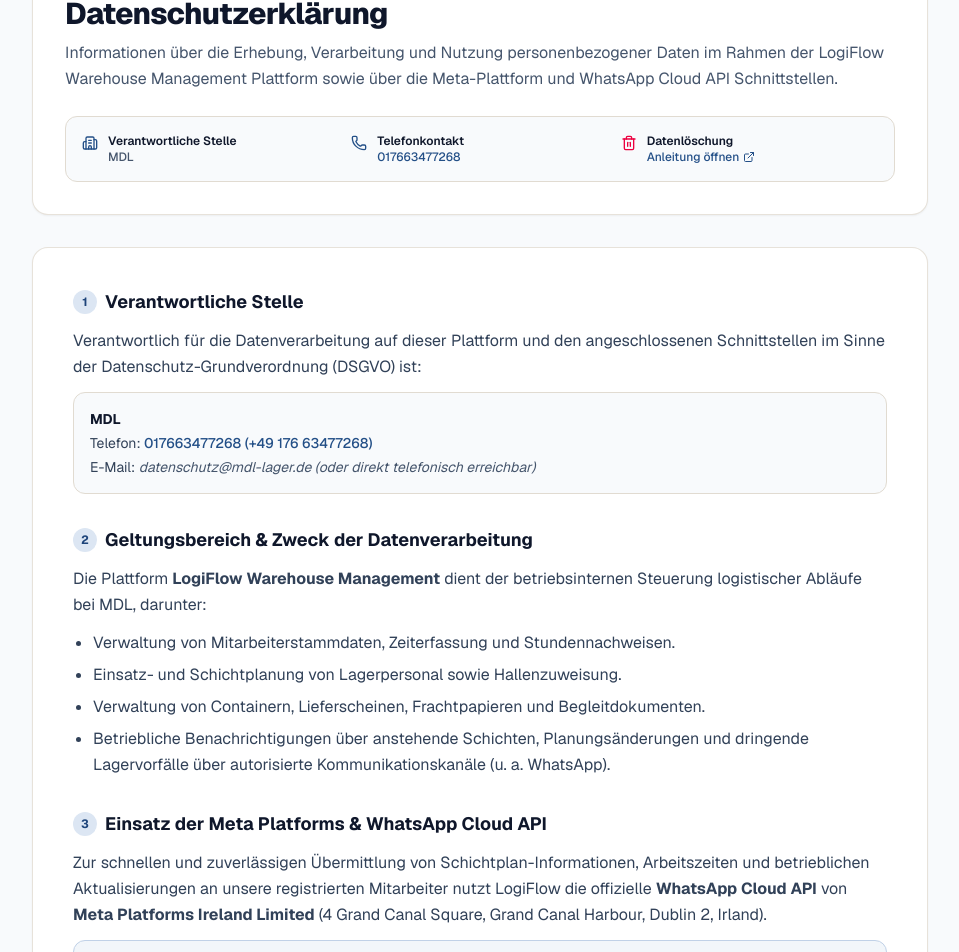
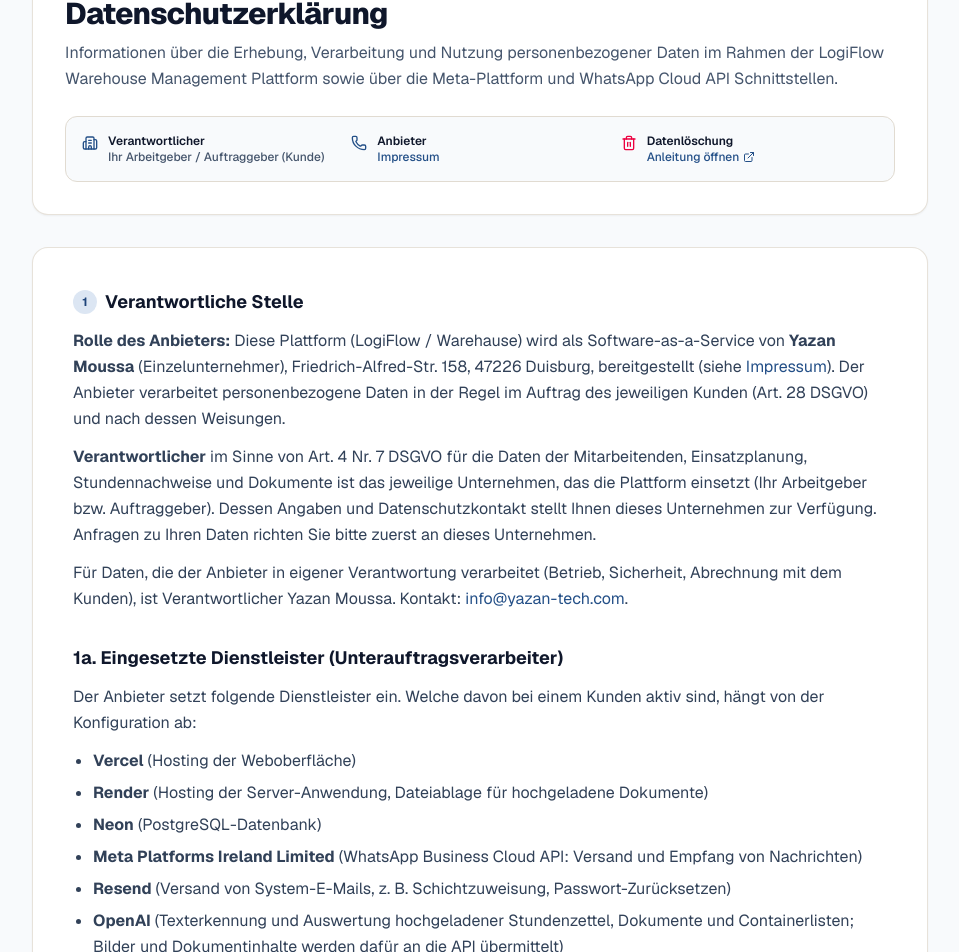
Before and after one commit to YazanMou23/Warehause-TEST, a Next.js app in the folder frontend/: page /datenschutz in a window 1280 px wide. Shown: the part 180-1132 px from the top of the page, without its empty margins (160-1119 px from the left). Built offline with nearby package versions, Linux system fonts and the light colour scheme.

Commit message:
docs+pages: legal pages for SaaS rental (Impressum, Datenschutz roles, AVV draft)

```diff
--- a/frontend/src/app/datenloeschung/page.tsx
+++ b/frontend/src/app/datenloeschung/page.tsx
@@ -41,7 +41,7 @@ export default function DatenloeschungPage() {
                 <span className="font-bold text-slate-900 text-sm leading-tight block">
                   LogiFlow
                 </span>
-                <span className="text-[10px] text-slate-500 block">MDL Datenverwaltung</span>
+                <span className="text-[10px] text-slate-500 block">Datenverwaltung</span>
               </div>
             </div>
           </div>
@@ -102,24 +102,17 @@ export default function DatenloeschungPage() {
             {/* Direct Contact for Deletion */}
             <div className="mt-6 p-4 bg-slate-50 border border-slate-200 rounded-xl">
               <div className="text-xs font-semibold text-slate-500 uppercase tracking-wider mb-2">
-                {lang === "de" ? "Verantwortliche Kontaktstelle für Datenlöschung:" : "Direct Contact for Erasure Requests:"}
+                {lang === "de" ? "Kontaktstelle für Datenlöschung (Anbieter der Plattform; Anfragen werden an den verantwortlichen Kunden weitergeleitet):" : "Contact for erasure requests (platform provider; requests are forwarded to the responsible customer):"}
               </div>
               <div className="flex flex-col sm:flex-row sm:items-center gap-3 text-sm">
                 <div className="flex items-center gap-2 font-bold text-slate-900">
                   <Building2 className="w-4 h-4 text-slate-500" />
-                  MDL
-                </div>
-                <div className="hidden sm:block text-slate-300">•</div>
-                <div className="flex items-center gap-2">
-                  <Phone className="w-4 h-4 text-blue-600" />
-                  <a href="tel:017663477268" className="text-blue-600 hover:underline font-semibold">
-                    017663477268 (+49 176 63477268)
-                  </a>
+                  Yazan Moussa
                 </div>
                 <div className="hidden sm:block text-slate-300">•</div>
                 <div className="flex items-center gap-2 text-slate-600">
                   <Mail className="w-4 h-4 text-slate-500" />
-                  <span>datenschutz@mdl-lager.de</span>
+                  <span>info@yazan-tech.com</span>
                 </div>
               </div>
             </div>
@@ -146,22 +139,14 @@ export default function DatenloeschungPage() {
                   <p className="text-sm text-slate-600 leading-relaxed">
                     {lang === "de" ? (
                       <>
-                        Senden Sie uns eine formlose Anfrage per Telefon unter{" "}
-                        <a href="tel:017663477268" className="text-blue-600 hover:underline font-semibold">
-                          017663477268
-                        </a>{" "}
-                        oder per E-Mail an <strong>datenschutz@mdl-lager.de</strong> mit dem
+                        Senden Sie uns eine formlose Anfrage per E-Mail an <strong>info@yazan-tech.com</strong> mit dem
                         Betreff <em>„Antrag auf Datenlöschung / Meta App Data Deletion“</em>.
                         Geben Sie bitte Ihre registrierte Mobiltelefonnummer bzw. Ihren
                         Mitarbeiternamen an.
                       </>
                     ) : (
                       <>
-                        Contact us by phone at{" "}
-                        <a href="tel:017663477268" className="text-blue-600 hover:underline font-semibold">
-                          +49 176 63477268
-                        </a>{" "}
-                        or by email to <strong>datenschutz@mdl-lager.de</strong> with the subject{" "}
+                        Contact us by email at <strong>info@yazan-tech.com</strong> with the subject{" "}
                         <em>&quot;Meta App Data Deletion Request&quot;</em>. Please provide your
                         registered mobile phone number or username.
                       </>
@@ -243,8 +228,8 @@ export default function DatenloeschungPage() {
               </div>
               <p className="leading-relaxed">
                 {lang === "de"
-                  ? "Falls Sie eine App über Ihr Facebook-Konto autorisiert haben, können Sie den Zugriff auch direkt in Ihrem Meta-Konto widerrufen: Gehen Sie zu Facebook Einstellungen & Privatsphäre > Einstellungen > Apps und Websites > LogiFlow / MDL auswählen und auf „Entfernen“ klicken."
-                  : "If you connected an app via your Facebook profile, you can also revoke authorization via Meta account settings: Go to Facebook Settings & Privacy > Settings > Apps and Websites > Select LogiFlow / MDL and click 'Remove'."}
+                  ? "Falls Sie eine App über Ihr Facebook-Konto autorisiert haben, können Sie den Zugriff auch direkt in Ihrem Meta-Konto widerrufen: Gehen Sie zu Facebook Einstellungen & Privatsphäre > Einstellungen > Apps und Websites > LogiFlow auswählen und auf „Entfernen“ klicken."
+                  : "If you connected an app via your Facebook profile, you can also revoke authorization via Meta account settings: Go to Facebook Settings & Privacy > Settings > Apps and Websites > Select LogiFlow and click 'Remove'."}
               </p>
             </div>
 
@@ -271,7 +256,7 @@ export default function DatenloeschungPage() {
 
       {/* Footer */}
       <footer className="border-t border-slate-200 bg-white py-4 px-4 text-center text-xs text-slate-500">
-        © {new Date().getFullYear()} MDL · LogiFlow Warehouse Management System
+        © {new Date().getFullYear()} Yazan Moussa · LogiFlow Warehouse Management System
       </footer>
     </div>
   );
--- a/frontend/src/app/datenschutz/page.tsx
+++ b/frontend/src/app/datenschutz/page.tsx
@@ -41,7 +41,7 @@ export default function DatenschutzPage() {
                 <span className="font-bold text-slate-900 text-sm leading-tight block">
                   LogiFlow
                 </span>
-                <span className="text-[10px] text-slate-500 block">MDL Lagerverwaltung</span>
+                <span className="text-[10px] text-slate-500 block">Warehouse Management</span>
               </div>
             </div>
           </div>
@@ -87,7 +87,7 @@ export default function DatenschutzPage() {
               </span>
               <span className="inline-flex items-center gap-1.5 px-2.5 py-1 rounded-full text-xs font-medium bg-slate-100 text-slate-600">
                 <Clock className="w-3.5 h-3.5" />
-                {lang === "de" ? "Stand: März 2025" : "Effective: March 2025"}
+                {lang === "de" ? "Stand: November 2026 (Entwurf)" : "Effective: November 2026 (draft)"}
               </span>
               <span className="inline-flex items-center gap-1.5 px-2.5 py-1 rounded-full text-xs font-medium bg-emerald-50 text-emerald-700 border border-emerald-200">
                 Meta App & WhatsApp Cloud API
@@ -109,23 +109,18 @@ export default function DatenschutzPage() {
                 <Building2 className="w-4 h-4 text-blue-600 shrink-0 mt-0.5" />
                 <div>
                   <div className="font-semibold text-slate-900">
-                    {lang === "de" ? "Verantwortliche Stelle" : "Data Controller"}
+                    {lang === "de" ? "Verantwortlicher" : "Data Controller"}
                   </div>
-                  <div className="text-slate-600 font-medium">MDL</div>
+                  <div className="text-slate-600 font-medium">{lang === "de" ? "Ihr Arbeitgeber / Auftraggeber (Kunde)" : "Your employer / client (customer)"}</div>
                 </div>
               </div>
               <div className="flex items-start gap-2.5">
                 <Phone className="w-4 h-4 text-blue-600 shrink-0 mt-0.5" />
                 <div>
                   <div className="font-semibold text-slate-900">
-                    {lang === "de" ? "Telefonkontakt" : "Telephone"}
+                    {lang === "de" ? "Anbieter" : "Provider"}
                   </div>
-                  <a
-                    href="tel:017663477268"
-                    className="text-blue-600 hover:underline font-medium"
-                  >
-                    017663477268
-                  </a>
+                  <Link href="/impressum" className="text-blue-600 hover:underline font-medium">Impressum</Link>
                 </div>
               </div>
               <div className="flex items-start gap-2.5">
@@ -159,25 +154,46 @@ export default function DatenschutzPage() {
                     Verantwortliche Stelle
                   </h2>
                   <p className="text-slate-700">
-                    Verantwortlich für die Datenverarbeitung auf dieser Plattform und den
-                    angeschlossenen Schnittstellen im Sinne der Datenschutz-Grundverordnung
-                    (DSGVO) ist:
+                    <strong>Rolle des Anbieters:</strong> Diese Plattform (LogiFlow / Warehause) wird als
+                    Software-as-a-Service von <strong>Yazan Moussa</strong> (Einzelunternehmer),
+                    Friedrich-Alfred-Str. 158, 47226 Duisburg, bereitgestellt (siehe{" "}
+                    <Link href="/impressum" className="text-blue-600 hover:underline">Impressum</Link>).
+                    Der Anbieter verarbeitet personenbezogene Daten in der Regel im Auftrag des jeweiligen
+                    Kunden (Art. 28 DSGVO) und nach dessen Weisungen.
                   </p>
-                  <div className="bg-slate-50 border border-slate-200 rounded-xl p-4 text-sm space-y-1">
-                    <p className="font-bold text-slate-900">MDL</p>
-                    <p className="text-slate-700">
-                      Telefon:{" "}
-                      <a href="tel:017663477268" className="text-blue-600 hover:underline font-medium">
-                        017663477268 (+49 176 63477268)
-                      </a>
-                    </p>
-                    <p className="text-slate-700">
-                      E-Mail:{" "}
-                      <span className="text-slate-600 italic">
-                        datenschutz@mdl-lager.de (oder direkt telefonisch erreichbar)
-                      </span>
-                    </p>
-                  </div>
+                  <p className="text-slate-700">
+                    <strong>Verantwortlicher</strong> im Sinne von Art. 4 Nr. 7 DSGVO für die Daten der
+                    Mitarbeitenden, Einsatzplanung, Stundennachweise und Dokumente ist das jeweilige
+                    Unternehmen, das die Plattform einsetzt (Ihr Arbeitgeber bzw. Auftraggeber). Dessen
+                    Angaben und Datenschutzkontakt stellt Ihnen dieses Unternehmen zur Verfügung.
+                    Anfragen zu Ihren Daten richten Sie bitte zuerst an dieses Unternehmen.
+                  </p>
+                  <p className="text-slate-700">
+                    Für Daten, die der Anbieter in eigener Verantwortung verarbeitet (Betrieb, Sicherheit,
+                    Abrechnung mit dem Kunden), ist Verantwortlicher Yazan Moussa. Kontakt:{" "}
+                    <a href="mailto:info@yazan-tech.com" className="text-blue-600 hover:underline">info@yazan-tech.com</a>.
+                  </p>
+                </section>
+
+                <section className="space-y-3">
+                  <h2 className="text-lg font-bold text-slate-900">1a. Eingesetzte Dienstleister (Unterauftragsverarbeiter)</h2>
+                  <p className="text-slate-700">
+                    Der Anbieter setzt folgende Dienstleister ein. Welche davon bei einem Kunden aktiv sind,
+                    hängt von der Konfiguration ab:
+                  </p>
+                  <ul className="list-disc pl-5 space-y-1.5 text-slate-700">
+                    <li><strong>Vercel</strong> (Hosting der Weboberfläche)</li>
+                    <li><strong>Render</strong> (Hosting der Server-Anwendung, Dateiablage für hochgeladene Dokumente)</li>
+                    <li><strong>Neon</strong> (PostgreSQL-Datenbank)</li>
+                    <li><strong>Meta Platforms Ireland Limited</strong> (WhatsApp Business Cloud API: Versand und Empfang von Nachrichten)</li>
+                    <li><strong>Resend</strong> (Versand von System-E-Mails, z. B. Schichtzuweisung, Passwort-Zurücksetzen)</li>
+                    <li><strong>OpenAI</strong> (Texterkennung und Auswertung hochgeladener Stundenzettel, Dokumente und Containerlisten; Bilder und Dokumentinhalte werden dafür an die API übermittelt)</li>
+                  </ul>
+                  <p className="text-slate-700 text-sm">
+                    Einige dieser Dienstleister können Daten in Drittländern (z. B. USA) verarbeiten.
+                    Grundlage sind Angemessenheitsbeschlüsse bzw. Standardvertragsklauseln nach
+                    Art. 44 ff. DSGVO. Die aktuelle Liste stellt der Anbieter Kunden auf Anfrage zur Verfügung.
+                  </p>
                 </section>
 
                 {/* 2. Geltungsbereich & Verarbeitungszweck */}
@@ -190,7 +206,7 @@ export default function DatenschutzPage() {
                   </h2>
                   <p className="text-slate-700">
                     Die Plattform <strong>LogiFlow Warehouse Management</strong> dient der
-                    betriebsinternen Steuerung logistischer Abläufe bei MDL, darunter:
+                    betrieblichen Steuerung logistischer Abläufe des jeweiligen Kunden, darunter:
                   </p>
                   <ul className="list-disc pl-5 space-y-1.5 text-slate-700">
                     <li>
@@ -409,24 +425,45 @@ export default function DatenschutzPage() {
                     Data Controller
                   </h2>
                   <p className="text-slate-700">
-                    The party responsible for data processing on this platform and its connected
-                    APIs pursuant to the General Data Protection Regulation (GDPR) is:
+                    <strong>Role of the provider:</strong> This platform (LogiFlow / Warehause) is provided
+                    as software-as-a-service by <strong>Yazan Moussa</strong> (sole proprietor),
+                    Friedrich-Alfred-Str. 158, 47226 Duisburg, Germany (see{" "}
+                    <Link href="/impressum" className="text-blue-600 hover:underline">Legal notice</Link>).
+                    The provider generally processes personal data on behalf of the respective customer
+                    (Art. 28 GDPR) and on its instructions.
                   </p>
-                  <div className="bg-slate-50 border border-slate-200 rounded-xl p-4 text-sm space-y-1">
-                    <p className="font-bold text-slate-900">MDL</p>
-                    <p className="text-slate-700">
-                      Telephone:{" "}
-                      <a href="tel:017663477268" className="text-blue-600 hover:underline font-medium">
-                        017663477268 (+49 176 63477268)
-                      </a>
-                    </p>
-                    <p className="text-slate-700">
-                      Email:{" "}
-                      <span className="text-slate-600 italic">
-                        datenschutz@mdl-lager.de (or reachable via telephone above)
-                      </span>
-                    </p>
-                  </div>
+                  <p className="text-slate-700">
+                    The <strong>controller</strong> (Art. 4(7) GDPR) for employee data, shift planning, timesheets
+                    and documents is the company that uses the platform (your employer or client). That company
+                    provides its own details and privacy contact. Please send requests about your data to that
+                    company first.
+                  </p>
+                  <p className="text-slate-700">
+                    For data the provider processes under its own responsibility (operation, security, billing
+                    of the customer), the controller is Yazan Moussa. Contact:{" "}
+                    <a href="mailto:info@yazan-tech.com" className="text-blue-600 hover:underline">info@yazan-tech.com</a>.
+                  </p>
+                </section>
+
+                <section className="space-y-3">
+                  <h2 className="text-lg font-bold text-slate-900">1a. Service providers (sub-processors)</h2>
+                  <p className="text-slate-700">
+                    The provider uses the following service providers. Which of them are active for a customer
+                    depends on its configuration:
+                  </p>
+                  <ul className="list-disc pl-5 space-y-1.5 text-slate-700">
+                    <li><strong>Vercel</strong> (hosting of the web interface)</li>
+                    <li><strong>Render</strong> (hosting of the server application, storage of uploaded documents)</li>
+                    <li><strong>Neon</strong> (PostgreSQL database)</li>
+                    <li><strong>Meta Platforms Ireland Limited</strong> (WhatsApp Business Cloud API: sending and receiving messages)</li>
+                    <li><strong>Resend</strong> (system emails, e.g. shift assignment, password reset)</li>
+                    <li><strong>OpenAI</strong> (text recognition and analysis of uploaded timesheets, documents and container lists; images and document content are sent to the API for this)</li>
+                  </ul>
+                  <p className="text-slate-700 text-sm">
+                    Some of these providers may process data in third countries (e.g. USA), based on adequacy
+                    decisions or standard contractual clauses (Art. 44 et seq. GDPR). The provider supplies the
+                    current list to customers on request.
+                  </p>
                 </section>
 
                 <section className="space-y-3">
@@ -438,7 +475,7 @@ export default function DatenschutzPage() {
                   </h2>
                   <p className="text-slate-700">
                     The <strong>LogiFlow Warehouse Management</strong> platform is used for
-                    internal operations and logistics management at MDL, including:
+                    operational management of logistics processes of the respective customer, including:
                   </p>
                   <ul className="list-disc pl-5 space-y-1.5 text-slate-700">
                     <li>Employee data management, attendance, and timesheets.</li>
@@ -542,7 +579,7 @@ export default function DatenschutzPage() {
 
             {/* Footer Note */}
             <div className="border-t border-slate-200 pt-6 text-xs text-slate-500 flex flex-col sm:flex-row items-center justify-between gap-4">
-              <p>© {new Date().getFullYear()} MDL · LogiFlow Warehouse Management</p>
+              <p>© {new Date().getFullYear()} Yazan Moussa · LogiFlow Warehouse Management</p>
               <div className="flex items-center gap-4">
                 <Link href="/datenloeschung" className="hover:text-blue-600 underline">
                   {lang === "de" ? "Anleitung zur Datenlöschung" : "Data Deletion Instructions"}
--- /dev/null
+++ b/frontend/src/app/impressum/page.tsx
@@ -0,0 +1,61 @@
+import Link from "next/link";
+
+export const metadata = { title: "Impressum – LogiFlow" };
+
+export default function ImpressumPage() {
+  return (
+    <div className="min-h-screen bg-slate-50 text-slate-800 px-4 py-10">
+      <main className="max-w-2xl mx-auto bg-white border border-slate-200 rounded-2xl p-6 sm:p-10 space-y-6 text-sm leading-relaxed">
+        <Link href="/login" className="text-xs text-blue-600 hover:underline">
+          Zurück zum Login
+        </Link>
+        <h1 className="text-2xl font-extrabold text-slate-900">Impressum</h1>
+
+        <section className="space-y-1">
+          <h2 className="font-bold text-slate-900">Anbieter (Angaben gemäß § 5 DDG)</h2>
+          <p>Yazan Moussa</p>
+          <p>Einzelunternehmer</p>
+          <p>Friedrich-Alfred-Str. 158</p>
+          <p>47226 Duisburg</p>
+          <p>Deutschland</p>
+        </section>
+
+        <section className="space-y-1">
+          <h2 className="font-bold text-slate-900">Kontakt</h2>
+          <p>
+            E-Mail:{" "}
+            <a href="mailto:info@yazan-tech.com" className="text-blue-600 hover:underline">
+              info@yazan-tech.com
+            </a>
+          </p>
+        </section>
+
+        <section className="space-y-1">
+          <h2 className="font-bold text-slate-900">Umsatzsteuer</h2>
+          <p>
+            Kleinunternehmer im Sinne von § 19 UStG. Es wird keine Umsatzsteuer ausgewiesen.
+            Eine Umsatzsteuer-Identifikationsnummer liegt derzeit nicht vor.
+          </p>
+        </section>
+
+        <section className="space-y-1">
+          <h2 className="font-bold text-slate-900">Verantwortlich für Inhalte (§ 18 Abs. 2 MStV)</h2>
+          <p>Yazan Moussa, Anschrift wie oben.</p>
+        </section>
+
+        <section className="space-y-1">
+          <h2 className="font-bold text-slate-900">Hinweis zur Nutzung</h2>
+          <p>
+            LogiFlow ist eine Software zur Lagerverwaltung und Einsatzplanung, die Unternehmen
+            gegen Entgelt nutzen können. Für die Daten der Mitarbeitenden eines Kunden ist in der
+            Regel der jeweilige Kunde verantwortlich, siehe{" "}
+            <Link href="/datenschutz" className="text-blue-600 hover:underline">
+              Datenschutzerklärung
+            </Link>
+            .
+          </p>
+        </section>
+      </main>
+    </div>
+  );
+}
--- a/frontend/src/app/login/page.tsx
+++ b/frontend/src/app/login/page.tsx
@@ -282,6 +282,13 @@ export default function LoginPage() {
                 </Link>
                 <span>•</span>
                 <Link
+                  href="/impressum"
+                  className="hover:text-[#1d4ed8] underline transition-colors"
+                >
+                  Impressum
+                </Link>
+                <span>•</span>
+                <Link
                   href="/datenloeschung"
                   className="hover:text-[#1d4ed8] underline transition-colors"
                 >
```
Also changed, not shown: 4 other files (tests, documents, lock files or other folders).
